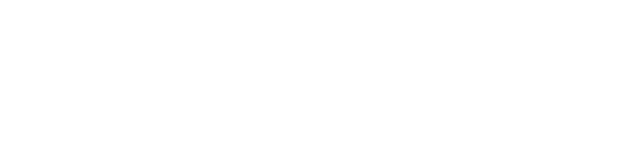
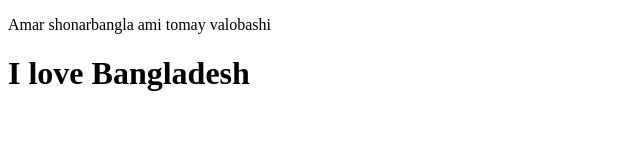
Before and after one commit to muzahidMD/my-second-repo, a plain HTML site: page index.html in a window 1280 px wide. Shown: the whole page, without its empty margins (0-640 px from the left). Drawn offline with Linux system fonts and the light colour scheme.

Commit message:
added somethings

```diff
--- a/index.html
+++ b/index.html
@@ -7,6 +7,7 @@
     <title>MY second github website</title>
 </head>
 <body>
-
+    <p>Amar shonarbangla ami tomay valobashi</p>
+    <h1>I love Bangladesh</h1>
 </body>
 </html>
```
